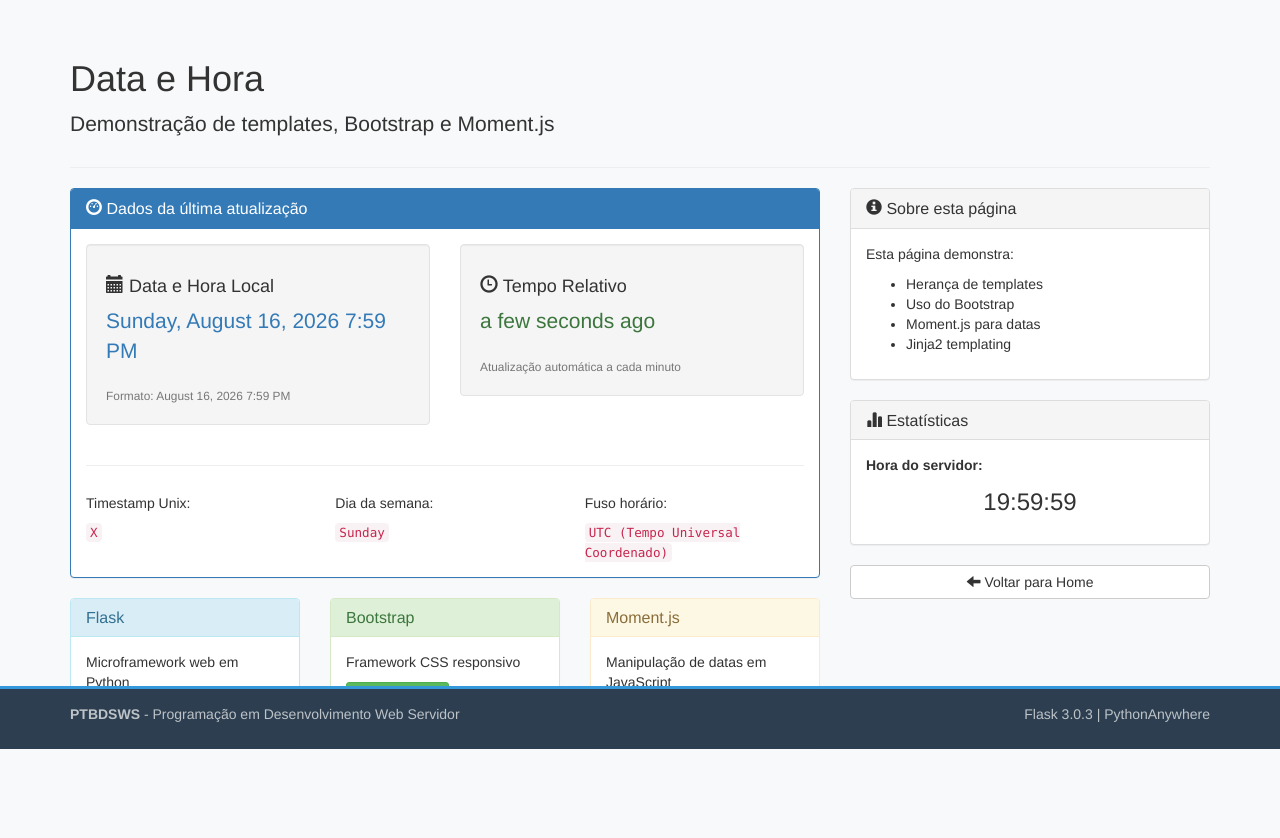
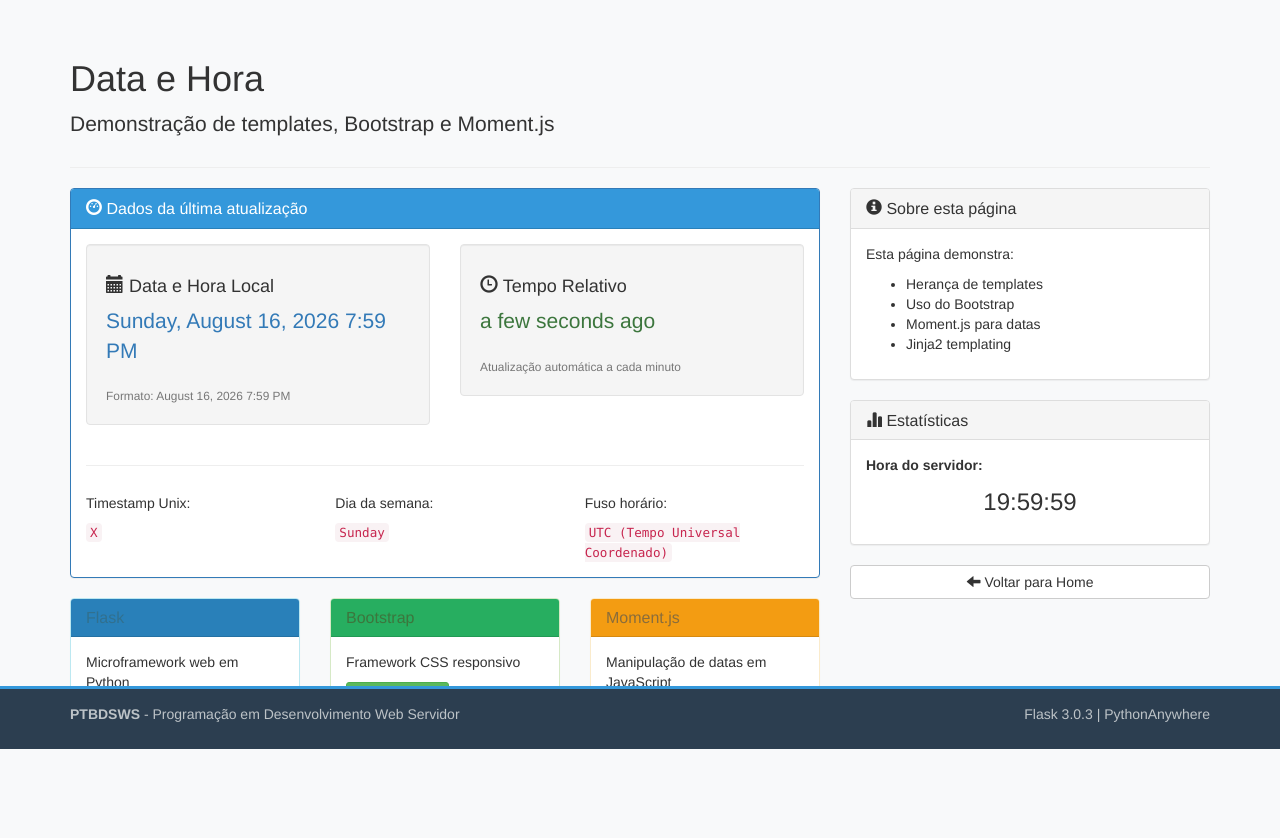
Before and after one commit to brondileticia/devweb-servidor-flask, a Flask app: page /data-hora in a window 1280 px wide. Shown: the part 51-889 px from the top of the page. Run offline with Flask 3, Linux system fonts and the light colour scheme; some libraries are stand-ins or nearby versions.

Commit message:
update: avaliação contínua 06, formulários web

```diff
--- a/static/css/estilo.css
+++ b/static/css/estilo.css
@@ -48,4 +48,61 @@ body {
 }
 
 /* Painéis coloridos */
-.panel-primary > .
+.panel-primary > .panel-heading {
+    background-color: #3498db;
+    border-color: #2980b9;
+}
+
+.panel-success > .panel-heading {
+    background-color: #27ae60;
+    border-color: #229954;
+}
+
+.panel-info > .panel-heading {
+    background-color: #2980b9;
+    border-color: #2471a3;
+}
+
+.panel-warning > .panel-heading {
+    background-color: #f39c12;
+    border-color: #d68910;
+}
+
+.panel-danger > .panel-heading {
+    background-color: #e74c3c;
+    border-color: #cb4335;
+}
+
+/* Animações */
+@keyframes fadeIn {
+    from { opacity: 0; transform: translateY(20px); }
+    to { opacity: 1; transform: translateY(0); }
+}
+
+.page-header {
+    animation: fadeIn 0.5s ease-in;
+}
+
+.panel {
+    animation: fadeIn 0.7s ease-in;
+    transition: box-shadow 0.3s ease;
+}
+
+.panel:hover {
+    box-shadow: 0 4px 8px rgba(0,0,0,0.1);
+}
+
+/* Responsividade */
+@media (max-width: 768px) {
+    .footer {
+        position: relative;
+    }
+
+    body {
+        padding-bottom: 0;
+    }
+
+    .page-header h1 {
+        font-size: 24px;
+    }
+}
```
